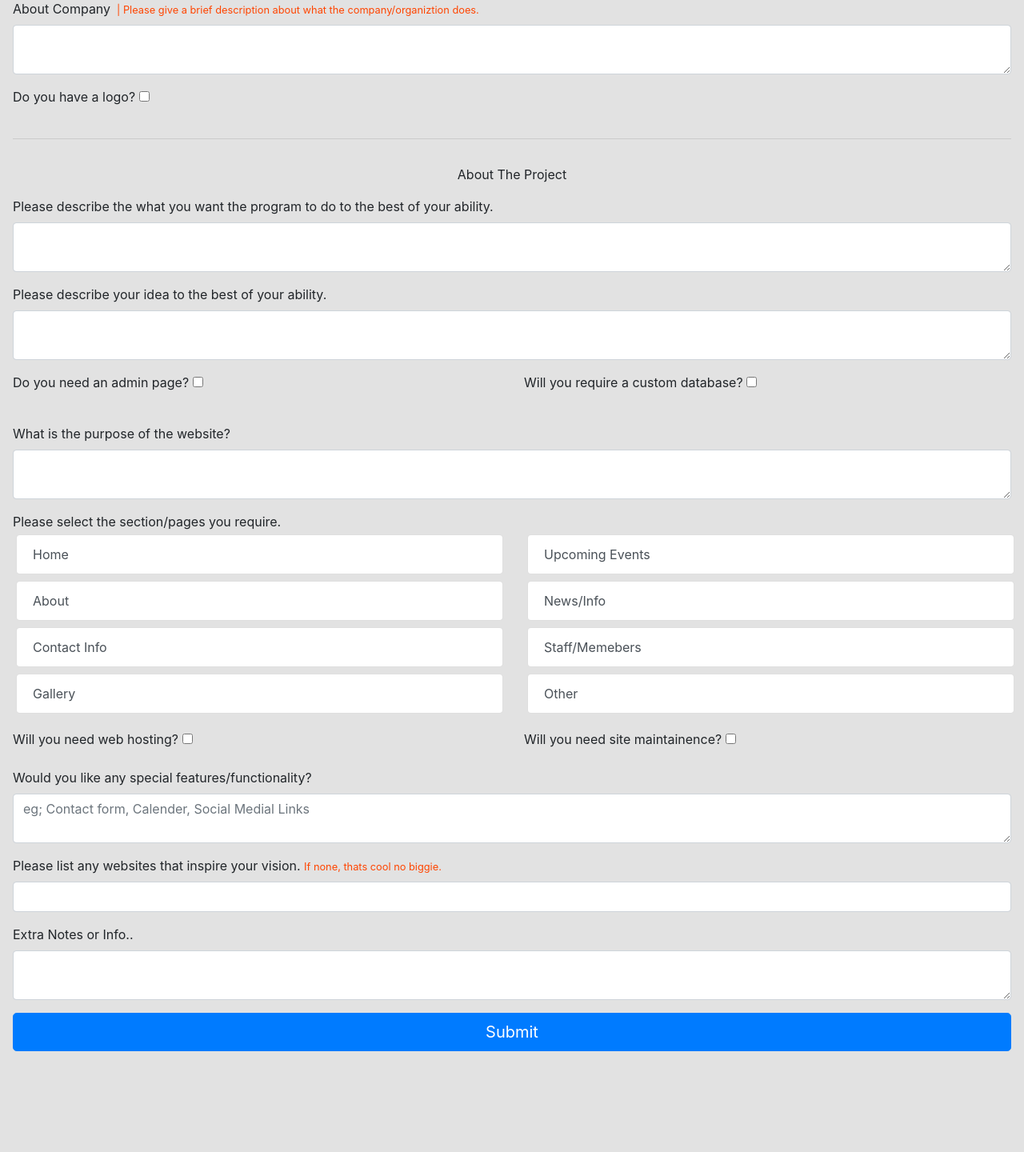
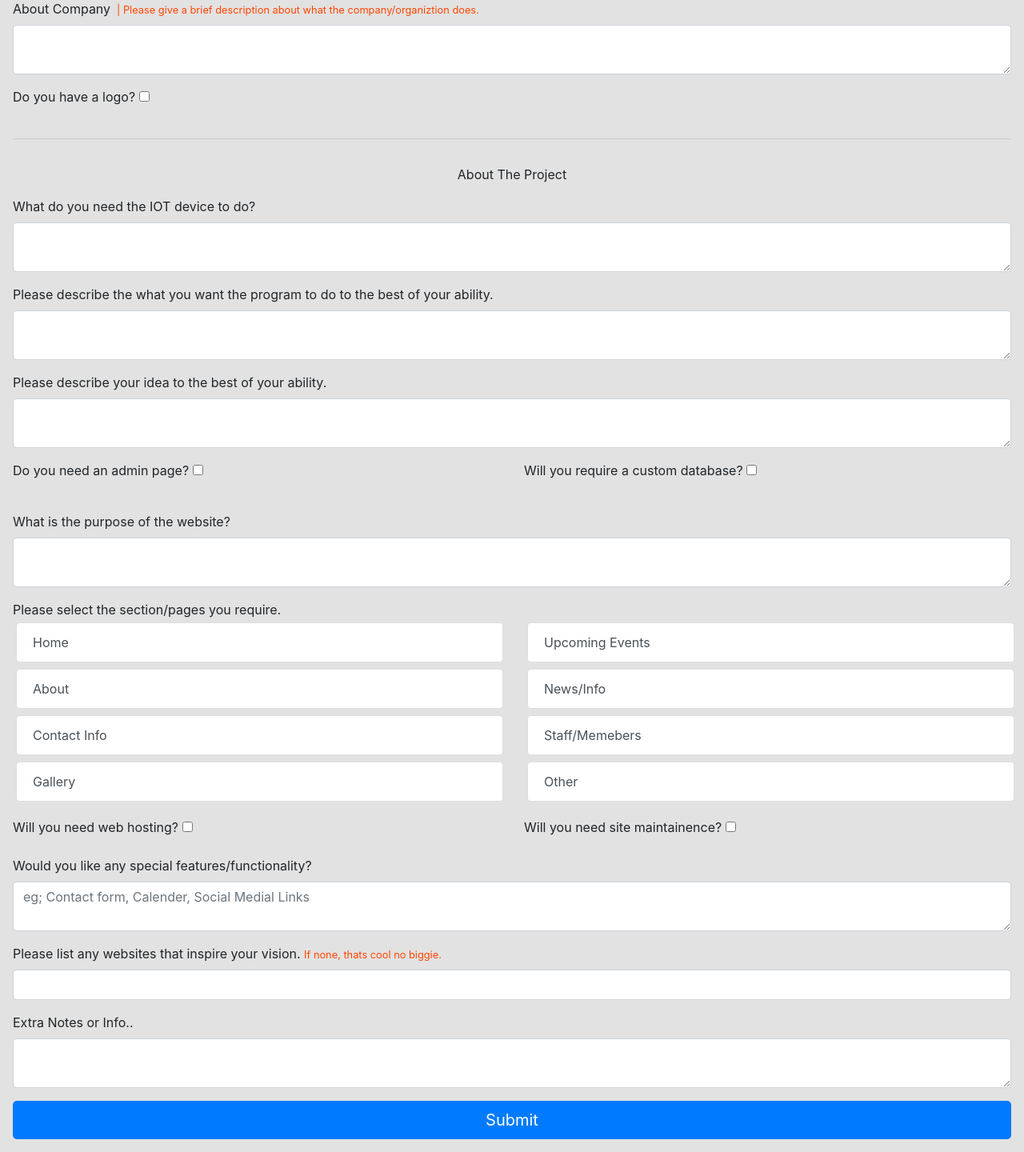
Before and after one commit to Rhillx/rhillx_project_questionnaire, a Flask app: page / in a window 1280 px wide. Shown: the part 1013-2453 px from the top of the page at 80% size. Before the commit the page ends 2327 px from the top, so only its background shows below. Run offline with Flask 2, Linux system fonts and the light colour scheme; parts of the project's set-up code (start-up, migrations or seed data) failed here and were passed over; some libraries are stand-ins or nearby versions.

Commit message:
updated more project type formfields

```diff
--- a/forms.py
+++ b/forms.py
@@ -18,6 +18,7 @@ class Questionnaire(FlaskForm):
     company_logo = BooleanField('Do you have a logo?')
     logo = FileField('Upload Logo')
     # ABOUT THE PROJECT
+    iot_description = TextAreaField('What do you need the IOT device to do?')
     script_description = TextAreaField('Please describe the what you want the program to do to the best of your ability.')
     webapp_description = TextAreaField('Please describe your idea to the best of your ability.')
     admin_page = BooleanField('Do you need an admin page?')
--- a/templates/form.html
+++ b/templates/form.html
@@ -30,7 +30,9 @@
         </div>
     </div>
 
-    <!-- EMAIL AND PHONE NUMBER -->
+
+
+    <!-------------------------- EMAIL AND PHONE NUMBER ------------------------------------------>
     <div class="form-row">
 
         <div class="form-group col-md-6">
@@ -45,8 +47,13 @@
         </div>
 
     </div>
+<!-- ----------------------------------END SECTION------------------------------------------- -->
+
 
     <hr class="p-2">
+
+<!-- -----------------------------------PROJECT CATEGORY-------------------------------------- -->
+
         <div class="d-flex justify-content-center pb-3">
             What category does your project fall under?
         </div>
@@ -84,10 +91,12 @@
         {{form.project_type.label}}
         {{form.project_type(class='project-type-input')}}
 
+<!-- ------------------------------------END SECTION----------------------------------------------- -->
 
     <hr class="p-2">
 
-    <!-- ABOUT THE COMPANY DIV -->
+<!------------------------------------ ABOUT THE COMPANY DIV ----------------------------------------->
+
     <div id="about-company-div">
 
         <div class="d-flex justify-content-center pb-3">
@@ -137,14 +146,30 @@
             <!-- ED ABOUT COMPANY -->
 
         </div>
-        <!-- END ABOUT COMPANY DIV -->
+<!------------------------------- END ABOUT COMPANY DIV ------------------------------------------------>
+
 
     <hr class="p-2">
 
+<!-- ---------------------------------ABOUT THE PROJECT-------------------------------------------- -->
 
     <div class="d-flex justify-content-center pb-3">
         About The Project
     </div>
+
+    <!-- DATABASE PROJECT -->
+
+
+
+
+    <!-- IOT PROJECT DIV -->
+    <div id="iot-project">
+        <div class="form-group">
+            {{form.iot_description.label}}
+            {{form.iot_description(class='form-control')}}
+        </div>
+    </div>
+    <!-- END IOT PROJECT DIV -->
 
     <!-- SCRIPTING PROJECT DIV -->
     <div id="scripting-project">
@@ -174,6 +199,7 @@
             </div>
         </div>
     </div>
+    <!-- END WEBAPP DIV -->
 
     <!-- WEBSITE PROJECT DIV -->
     <div id="website-project">
```
